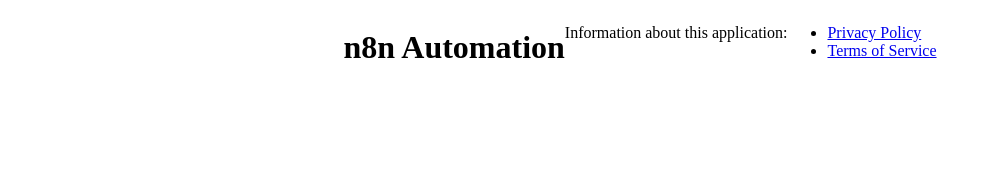
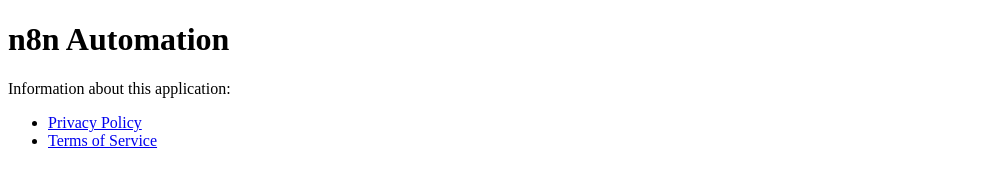
Before and after one commit to Ievgeniia23/n8n-automation-legal, a plain HTML site: page index.html in a window 1280 px wide. Shown: the whole page, without its empty margins (0-992 px from the left). Drawn offline with Linux system fonts and the light colour scheme.

Commit message:
Change container tag to div in index.html

```diff
--- a/index.html
+++ b/index.html
@@ -8,13 +8,13 @@
   <link rel="stylesheet" href="./style.css"
 </head>
 <body>
-  <container>
+  <div class="container">
   <h1>n8n Automation</h1>
   <p>Information about this application:</p>
   <ul>
     <li><a href="privacy.html">Privacy Policy</a></li>
     <li><a href="terms.html">Terms of Service</a></li>
   </ul>
-  </container>
+  </div>
 </body>
 </html>
```
